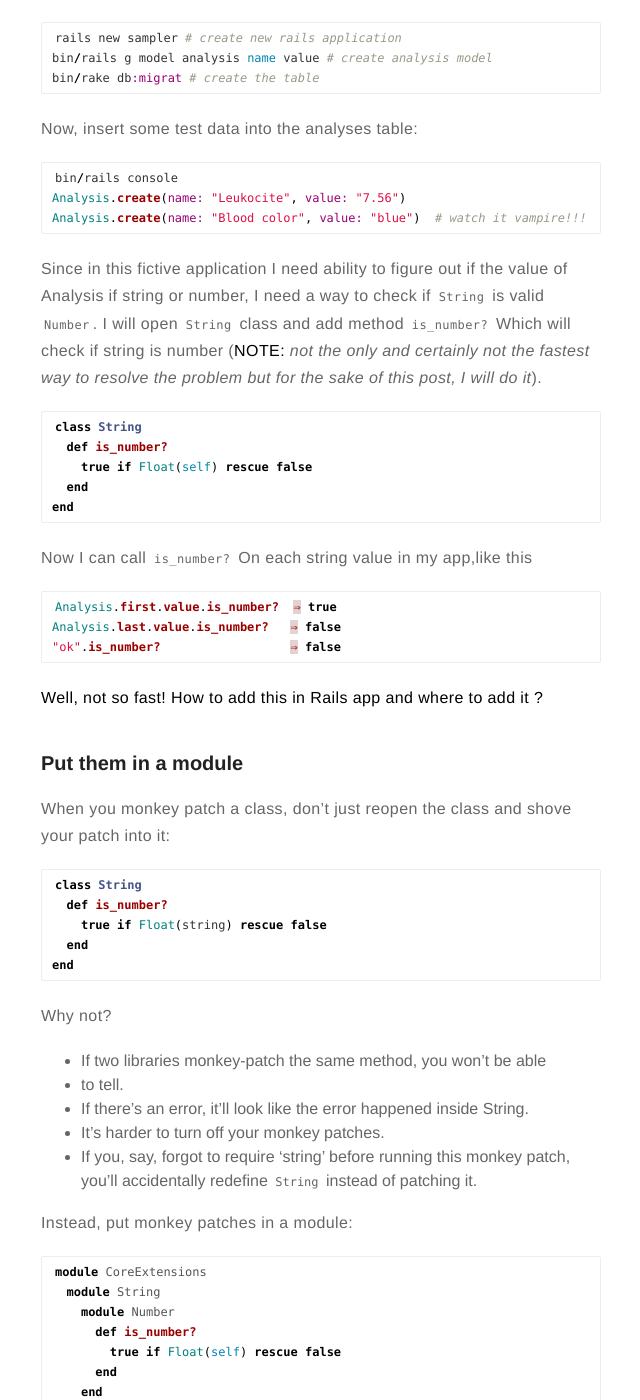
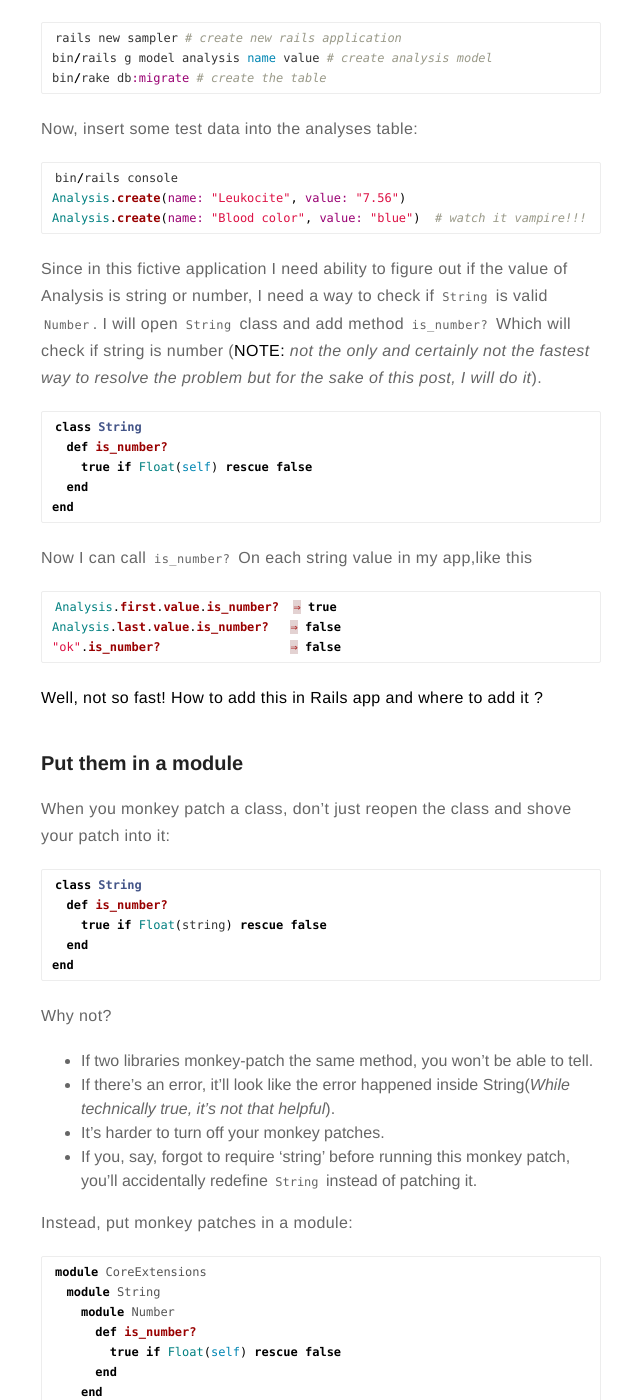
Before and after one commit to dixpac/dixpac.github.io, a Jekyll site: the page built from _posts/2016-07-17-monkey-patching-in-rails.markdown, in a window 1280 px wide and 1400 px high, scrolled down 1296 px. Shown: the whole window, without its empty margins (319-959 px from the left). Built offline with Jekyll 4.4.1, drawn with Linux system fonts in a browser that asks for light colours; comment, search, counter and statistics services are not loaded.

Commit message:
Fix typos

````diff
--- a/_posts/2016-07-17-monkey-patching-in-rails.markdown
+++ b/_posts/2016-07-17-monkey-patching-in-rails.markdown
@@ -36,7 +36,7 @@ Let's roll!
 ```ruby
 rails new sampler # create new rails application
 bin/rails g model analysis name value # create analysis model
-bin/rake db:migrat # create the table
+bin/rake db:migrate # create the table
 ```
 
 Now, insert some test data into the analyses table:
@@ -48,7 +48,7 @@ Analysis.create(name: "Blood color", value: "blue")  # watch it vampire!!!
 ```
 
 Since in this fictive application I need ability to figure out if the
-value of Analysis if string or number, I need a way to check if `String`
+value of Analysis is string or number, I need a way to check if `String`
 is valid `Number`. I will open `String` class and add method `is_number?` Which
 will check if string is number (**NOTE:** *not the only and certainly not the
 fastest way to resolve the problem but for the sake of this post, I will do
@@ -89,9 +89,9 @@ end
 
 Why not?
 
-* If two libraries monkey-patch the same method, you won’t be able
-* to tell.
-* If there’s an error, it’ll look like the error happened inside String.
+* If two libraries monkey-patch the same method, you won’t be able to tell.
+* If there’s an error, it’ll look like the error happened inside
+  String(*While technically true, it’s not that helpful*).
 * It’s harder to turn off your monkey patches.
 * If you, say, forgot to require 'string' before running this monkey
   patch, you’ll accidentally redefine `String` instead of patching it.
````
